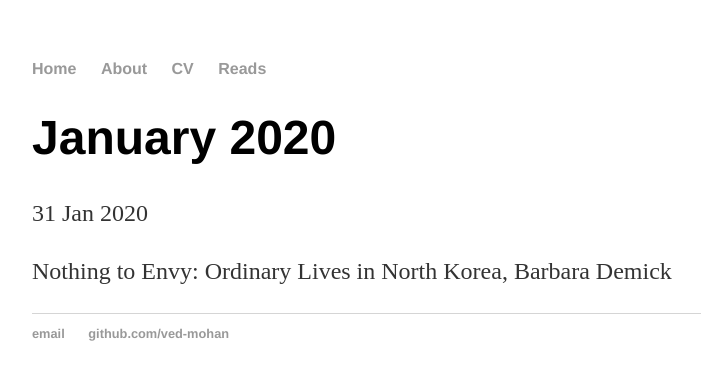
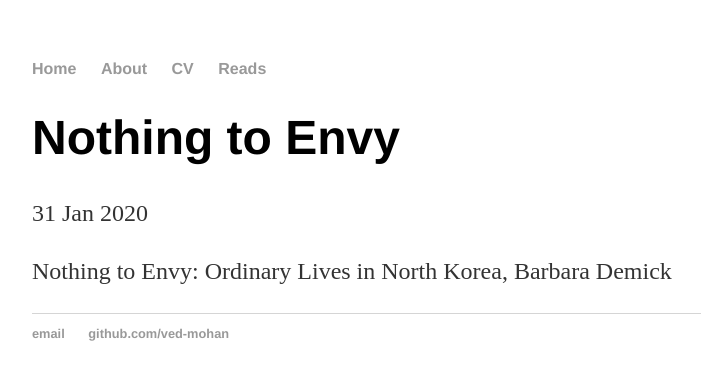
Before and after one commit to ved-mohan/ved-mohan.github.io, a Jekyll site: the page built from _posts/2020-01-31-Jan.md, in a window 1280 px wide. Shown: the top 380 px of the page, without its empty margins (160-861 px from the left). Built offline with Jekyll 4.4.1, drawn with Linux system fonts in a browser that asks for light colours.

Commit message:
Update 2020-01-31-Jan.md

```diff
--- a/_posts/2020-01-31-Jan.md
+++ b/_posts/2020-01-31-Jan.md
@@ -1,6 +1,6 @@
 ---
 layout: post
-title: "January 2020"
+title: "Nothing to Envy"
 date: 2020-01-31
 ---
 
```
